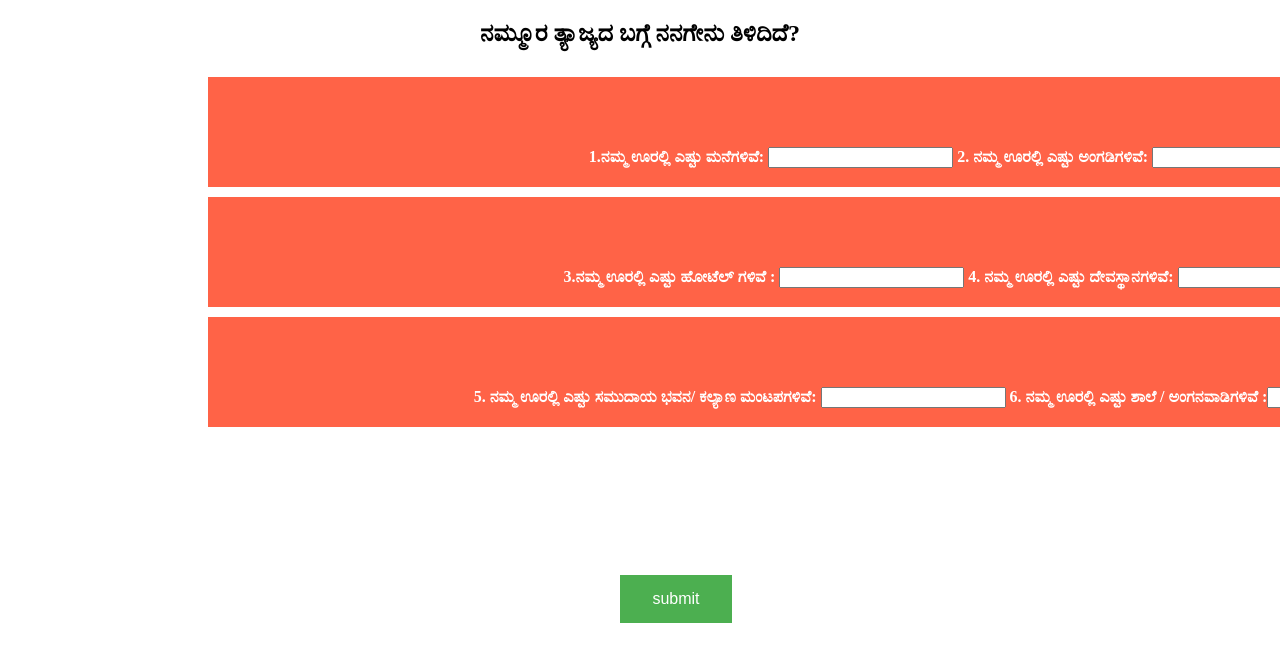
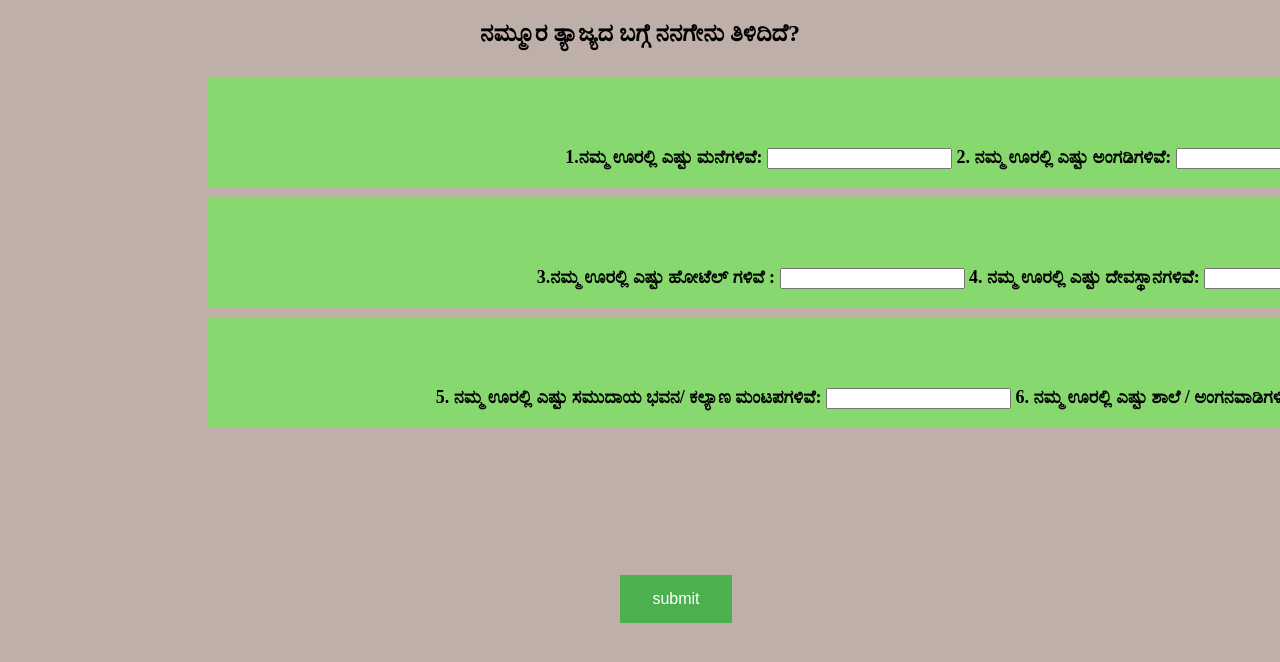
Before and after one commit to sanjeevnk45/calculate, a plain HTML site: page index.html in a window 1280 px wide. Shown: the top 662 px of the page. Drawn offline with Linux system fonts and the light colour scheme.

Commit message:
commited

```diff
--- a/ex.css
+++ b/ex.css
@@ -1,3 +1,11 @@
+body {
+    background-color: rgb(190, 175, 169);
+  }
+
+
+
+
+
 .flex-container {
     /* We first create a flex layout context */
     display: flex;
@@ -20,16 +28,16 @@
   }
 
   .flex-item {
-    background: tomato;
+    background: rgb(135, 216, 110);
     padding: 5px;
     width: 1500px;
     height: 100px;
     margin-top: 10px;
     margin-left: 200px;
     line-height: 150px;
-    color: white;
+    color: rgb(0, 0, 0);
     font-weight: bold;
-    font-size: medium;
+    font-size: large;
     text-align: center;
   }
   .lable{
```
